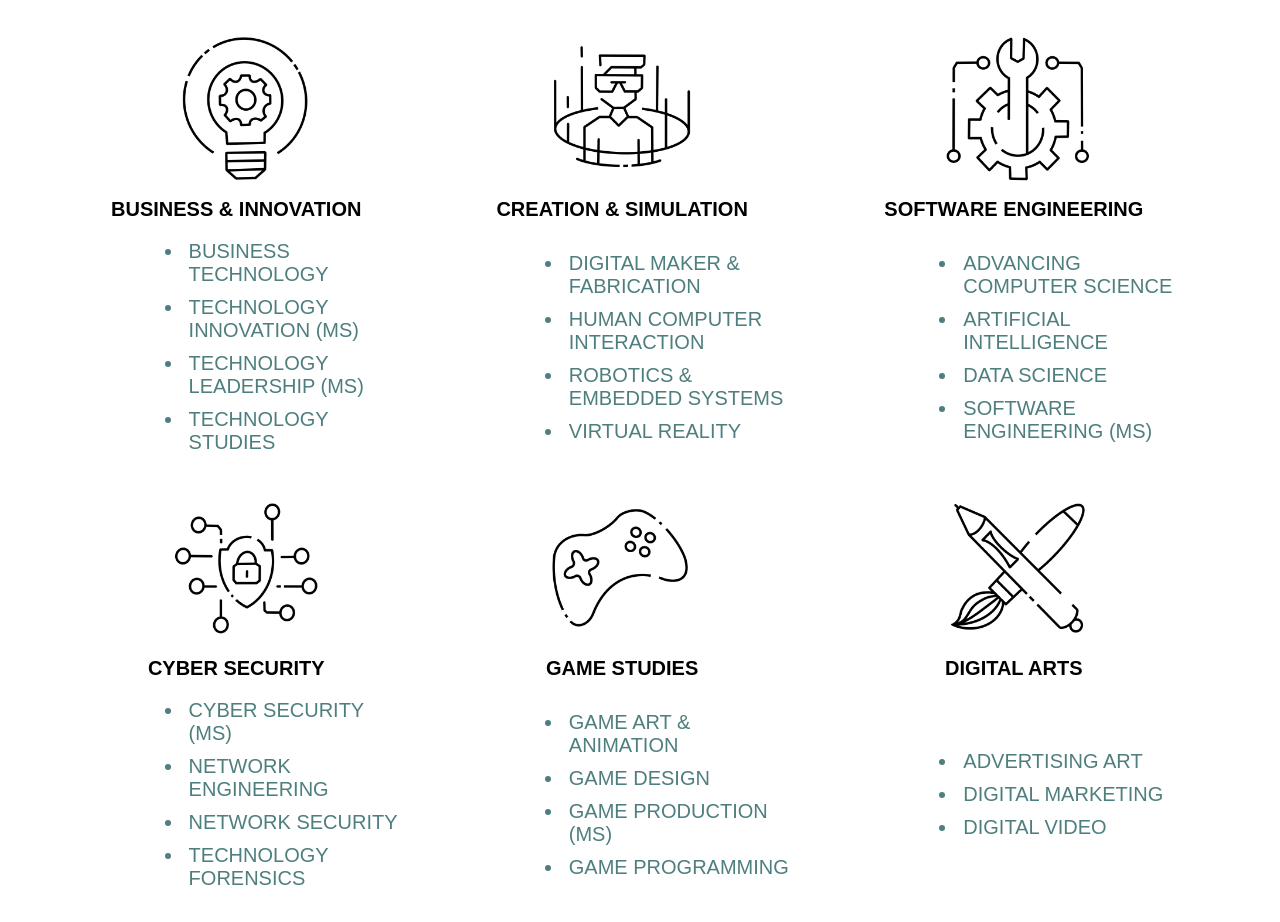
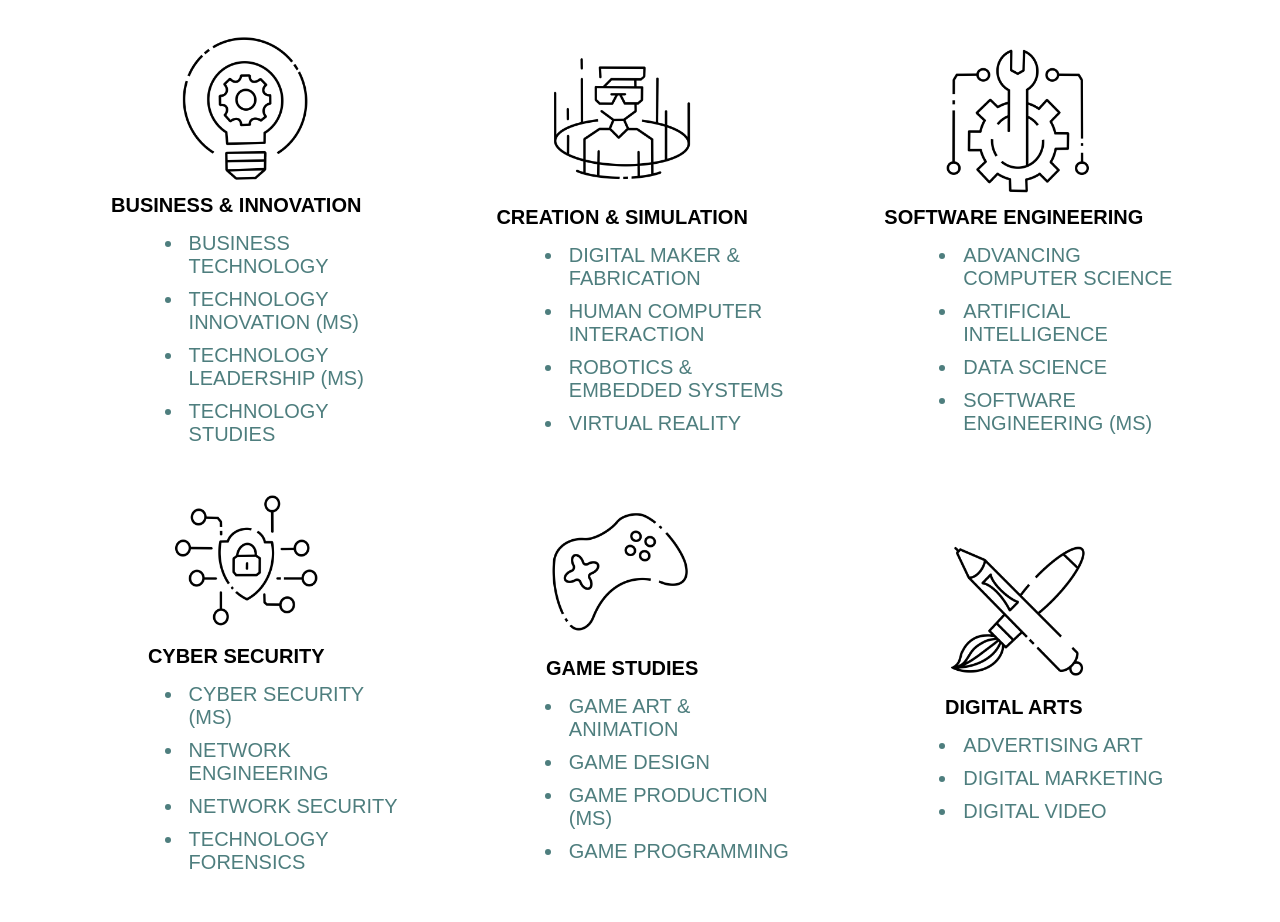
Before and after one commit to rebeccawf/see-correct-make, a plain HTML site: page test2index.html in a window 1280 px wide. Shown: the part 1238-2160 px from the top of the page. Drawn offline with Linux system fonts and the light colour scheme.

Commit message:
Tabedata studier responsive

```diff
--- a/test2index.html
+++ b/test2index.html
@@ -105,23 +105,8 @@
     <div class="studieinfo">
         <table>
             <tr>
-                <td><img class="studiebilder" src="business.png" alt="Business & innovation"></td>
-                <!--Figure 2. Business & innovation illustration (illustration borrowed from Andrea).
-                Inspired by Business & innovation icon (UAT, 2020). (https://www.uat.edu/themes/uat/images/business-innovation-icon.png)-->
-                <td><img class="studiebilder" src="CreationSim.png" alt="Creation & simulation"></td>
-                <!--Figure 3. Creation & simulation illustration (illustration borrowed from Andrea).
-                Inspired by Creation & simulation icon (UAT, 2020). (https://www.uat.edu/themes/uat/images/creation-simulation-icon.png)-->
-                <td><img class="studiebilder" src="SoftwareEng.png" alt="Software engineering"></td>
-                <!--Figure 4. Software engineering illustration (illustration borrowed from Andrea).
-                Copied from Software engineering icon (UAT, 2020). (https://www.uat.edu/themes/uat/images/software-engineering-icon.png)-->
-            </tr>
-            <tr>
-                <td><h3 class="studietekst">Business & innovation</h3></td>
-                <td><h3 class="studietekst">Creation & simulation</h3></td>
-                <td><h3 class="studietekst">Software engineering</h3></td>
-            </tr>
-            <tr>
-                <td>
+                <td><img class="studiebilder" src="business.png" alt="Business & innovation">
+                    <h3 class="studietekst">Business & innovation</h3>
                     <ul class="studielinker">
                         <li><a href="https://www.uat.edu/business-technology-degree">Business technology</a></li>
                         <li><a href="https://www.uat.edu/master-of-science">Technology innovation (MS)</a></li>
@@ -129,7 +114,10 @@
                         <li><a href="https://www.uat.edu/technology-studies-degree">Technology studies</a></li>
                     </ul>
                 </td>
-                <td>
+                <!--Figure 2. Business & innovation illustration (illustration borrowed from Andrea).
+                Inspired by Business & innovation icon (UAT, 2020). (https://www.uat.edu/themes/uat/images/business-innovation-icon.png)-->
+                <td><img class="studiebilder" src="CreationSim.png" alt="Creation & simulation">
+                    <h3 class="studietekst">Creation & simulation</h3>
                     <ul class="studielinker">
                         <li><a href="https://www.uat.edu/digital-maker-and-fabrication-degree">Digital maker & fabrication</a></li>
                         <li><a href="https://www.uat.edu/human-computer-interaction-degree">Human computer interaction</a></li>
@@ -137,7 +125,10 @@
                         <li><a href="https://www.uat.edu/virtual-reality-degree">Virtual reality</a></li>
                     </ul>
                 </td>
-                <td>
+                <!--Figure 3. Creation & simulation illustration (illustration borrowed from Andrea).
+                Inspired by Creation & simulation icon (UAT, 2020). (https://www.uat.edu/themes/uat/images/creation-simulation-icon.png)-->
+                <td><img class="studiebilder" src="SoftwareEng.png" alt="Software engineering">
+                    <h3 class="studietekst">Software engineering</h3>
                     <ul class="studielinker">
                         <li><a href="https://www.uat.edu/advancing-computer-science-degree">Advancing computer science</a></li>
                         <li><a href="https://www.uat.edu/artificial-intelligence-degree">Artificial intelligence</a></li>
@@ -145,25 +136,13 @@
                         <li><a href="https://www.uat.edu/master-of-science">Software engineering (MS)</a></li>
                     </ul>
                 </td>
+                <!--Figure 4. Software engineering illustration (illustration borrowed from Andrea).
+                Copied from Software engineering icon (UAT, 2020). (https://www.uat.edu/themes/uat/images/software-engineering-icon.png)-->
             </tr>
+
             <tr>
-                <td><img class="studiebilder" src="CyberSecurity.png" alt="Cyber security"></td>
-                <!--Figure 5. Cyber security illustration (illustration borrowed from Andrea).
-                Inspired by Cyber security icon (UAT, 2020). (https://www.uat.edu/themes/uat/images/cyber-security-icon.png)-->
-                <td><img class="studiebilder" src="GameStudies.png" alt="Game studies"></td>
-                <!--Figure 6. Game studies illustration (illustration borrowed from Andrea).
-                Inspired by Game studies icon (UAT, 2020). (https://www.uat.edu/themes/uat/images/game-studies-icon.png)-->
-                <td><img class="studiebilder" src="DigitalArts.png" alt="Digital arts"></td>
-                <!--Figure 7. Digital arts illustration (illustration borrowed from Andrea).
-                Inspired by Game studies icon (UAT, 2020). (https://www.uat.edu/themes/uat/images/digital-arts-icon.png)-->
-            </tr>
-            <tr>
-                <td><h3 class="studietekst">Cyber security</h3></td>
-                <td><h3 class="studietekst">Game studies</h3></td>
-                <td><h3 class="studietekst">Digital arts</h3></td>
-            </tr>
-            <tr>
-                <td>
+                <td><img class="studiebilder" src="CyberSecurity.png" alt="Cyber security">
+                    <h3 class="studietekst">Cyber security</h3>
                     <ul class="studielinker">
                         <li><a href="https://www.uat.edu/master-of-science">Cyber security (MS)</a></li>
                         <li><a href="https://www.uat.edu/network-engineering-degree">Network engineering</a></li>
@@ -171,7 +150,10 @@
                         <li><a href="https://www.uat.edu/technology-forensics-degree">Technology forensics</a></li>
                     </ul>
                 </td>
-                <td>
+                <!--Figure 5. Cyber security illustration (illustration borrowed from Andrea).
+                Inspired by Cyber security icon (UAT, 2020). (https://www.uat.edu/themes/uat/images/cyber-security-icon.png)-->
+                <td><img class="studiebilder" src="GameStudies.png" alt="Game studies">
+                    <h3 class="studietekst">Game studies</h3>
                     <ul class="studielinker">
                         <li><a href="https://www.uat.edu/game-art-and-animation-degree">Game art & animation</a></li>
                         <li><a href="https://www.uat.edu/game-design-degree">Game design</a></li>
@@ -179,13 +161,18 @@
                         <li><a href="https://www.uat.edu/game-programming-degree">Game programming</a></li>
                     </ul>
                 </td>
-                <td>
+                <!--Figure 6. Game studies illustration (illustration borrowed from Andrea).
+                Inspired by Game studies icon (UAT, 2020). (https://www.uat.edu/themes/uat/images/game-studies-icon.png)-->
+                <td><img class="studiebilder" src="DigitalArts.png" alt="Digital arts">
+                    <h3 class="studietekst">Digital arts</h3>
                     <ul class="studielinker">
                         <li><a href="https://www.uat.edu/advertising-art-degree">Advertising art</a></li>
                         <li><a href="https://www.uat.edu/digital-marketing-degree">Digital marketing</a></li>
                         <li><a href="https://www.uat.edu/digital-video-degree">Digital video</a></li>
                     </ul>
                 </td>
+                <!--Figure 7. Digital arts illustration (illustration borrowed from Andrea).
+                Inspired by Game studies icon (UAT, 2020). (https://www.uat.edu/themes/uat/images/digital-arts-icon.png)-->
             </tr>
         </table>
     </div>
```
